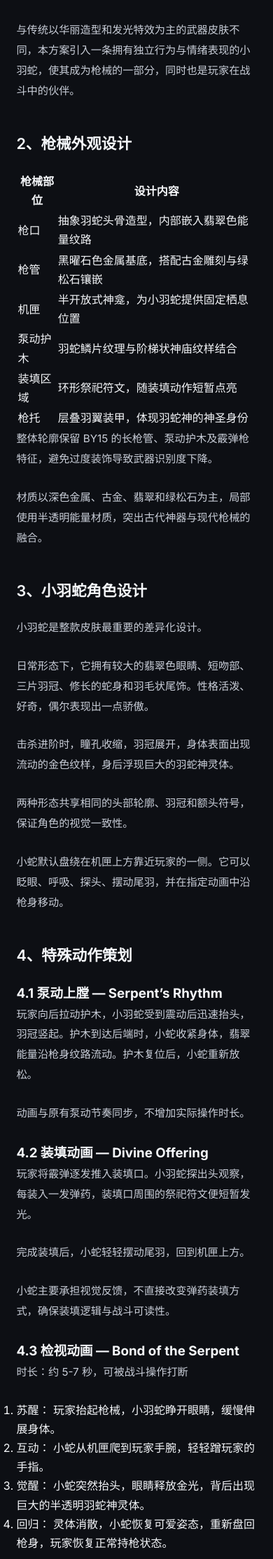
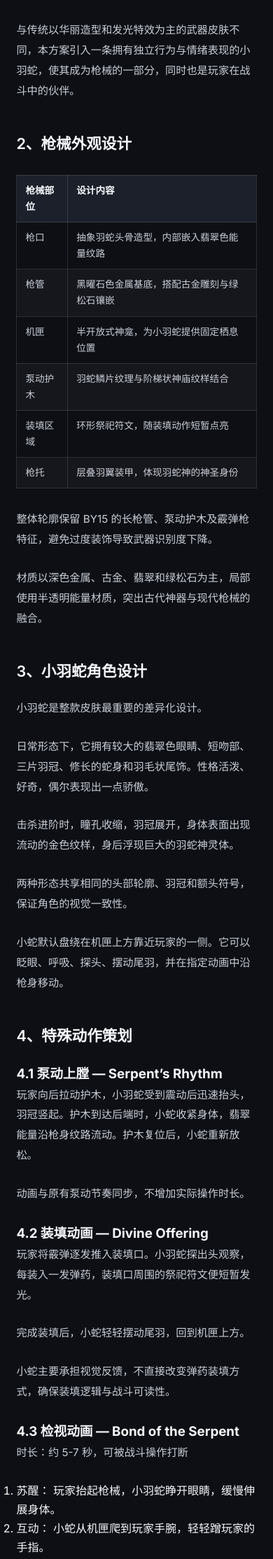
Before and after one commit to Emojiiiii/TOSAKA.github.io, a Jekyll site: the page built from _work/test.md, in a window 390 px wide. Shown: the part 1061-3289 px from the top of the page at 70% size. Built offline with Jekyll 4.4.1, drawn with Linux system fonts in a browser that asks for light colours.

Commit message:
Add Markdown table styles to article content
Added styles for Markdown table in article content.

```diff
--- a/css/article.css
+++ b/css/article.css
@@ -246,3 +246,55 @@
   }
 
 }
+/* ==========================================
+   11. Markdown 表格样式
+   Journal / Portfolio 共用
+========================================== */
+
+.article-content table {
+  width: 100%;
+  border-collapse: collapse;
+  margin: 30px 0;
+  font-size: 0.95rem;
+  line-height: 1.7;
+}
+
+/* 表头和单元格 */
+.article-content th,
+.article-content td {
+  padding: 14px 18px;
+  border: 1px solid var(--journal-border);
+  text-align: left;
+  vertical-align: top;
+}
+
+/* 表头背景 */
+.article-content th {
+  background: #1b202a;
+  color: var(--journal-text);
+  font-weight: 600;
+}
+
+/* 表格正文 */
+.article-content td {
+  color: #c9ced8;
+}
+
+/* 交替行背景 */
+.article-content tbody tr:nth-child(even) {
+  background: rgba(255, 255, 255, 0.035);
+}
+
+/* 手机端表格可以横向滚动 */
+@media (max-width: 600px) {
+  .article-content table {
+    display: block;
+    overflow-x: auto;
+    font-size: 0.85rem;
+  }
+
+  .article-content th,
+  .article-content td {
+    padding: 10px 12px;
+  }
+}
```
